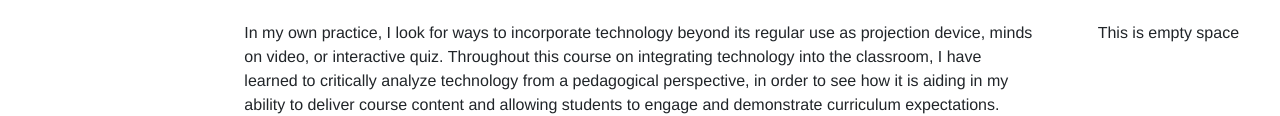
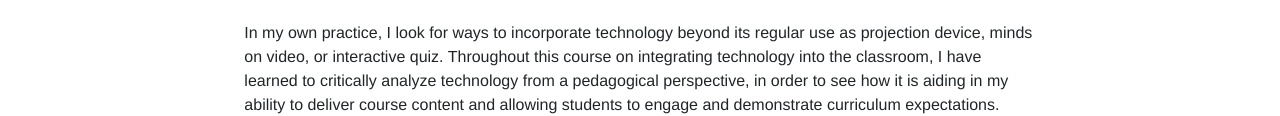
Before and after one commit to ctl70162018/site, a plain HTML site: page action.html in a window 1280 px wide. Shown: the part 222-338 px from the top of the page. Drawn offline with nearby package versions, Linux system fonts and the light colour scheme.

Commit message:
Update action.html

```diff
--- a/action.html
+++ b/action.html
@@ -45,7 +45,7 @@ With this in mind, I am particularly proud of my ability throughout this course
  </p>
         </div>
         <div class="col-lg-2">
-          <p> This is empty space </p>
+          <p>  </p>
         </div>
       </div>
       <div class="row">
@@ -185,7 +185,7 @@ A lot of research has been done recently about the effects of social media use n
  </p>
         </div>
         <div class="col-lg-2">
-          <p> This is empty space </p>
+          <p>  </p>
         </div>
       </div>
       <div class="row">
```
